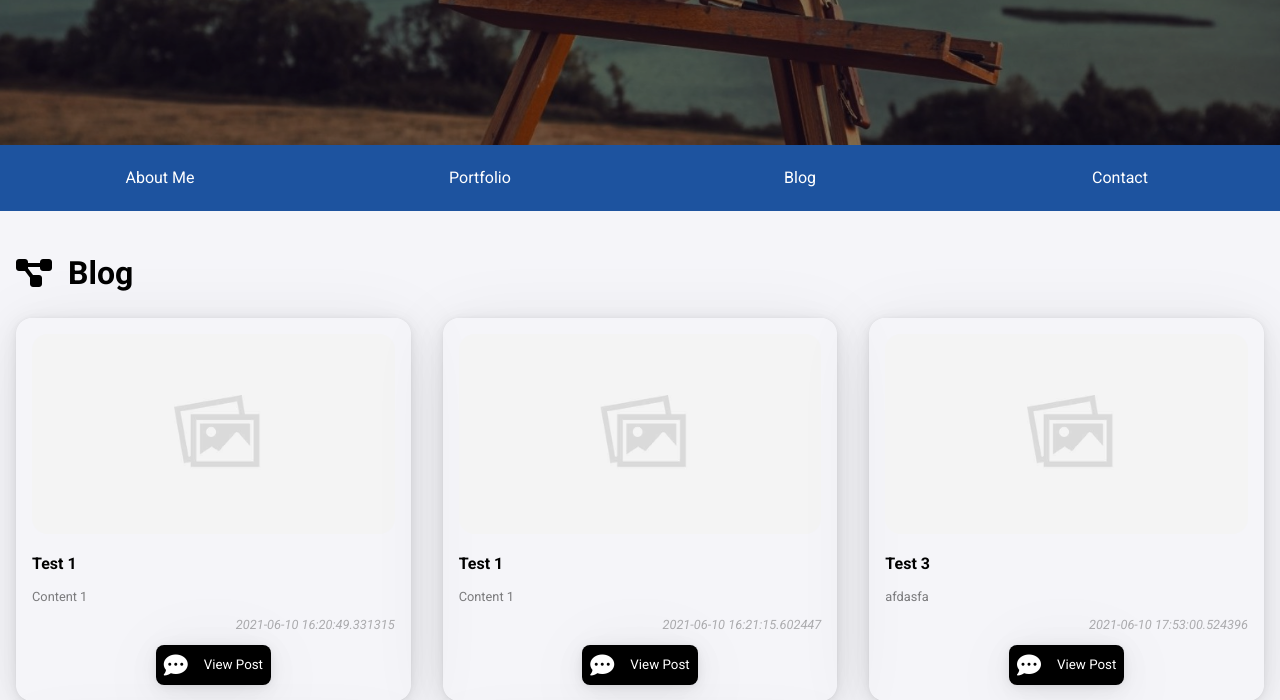
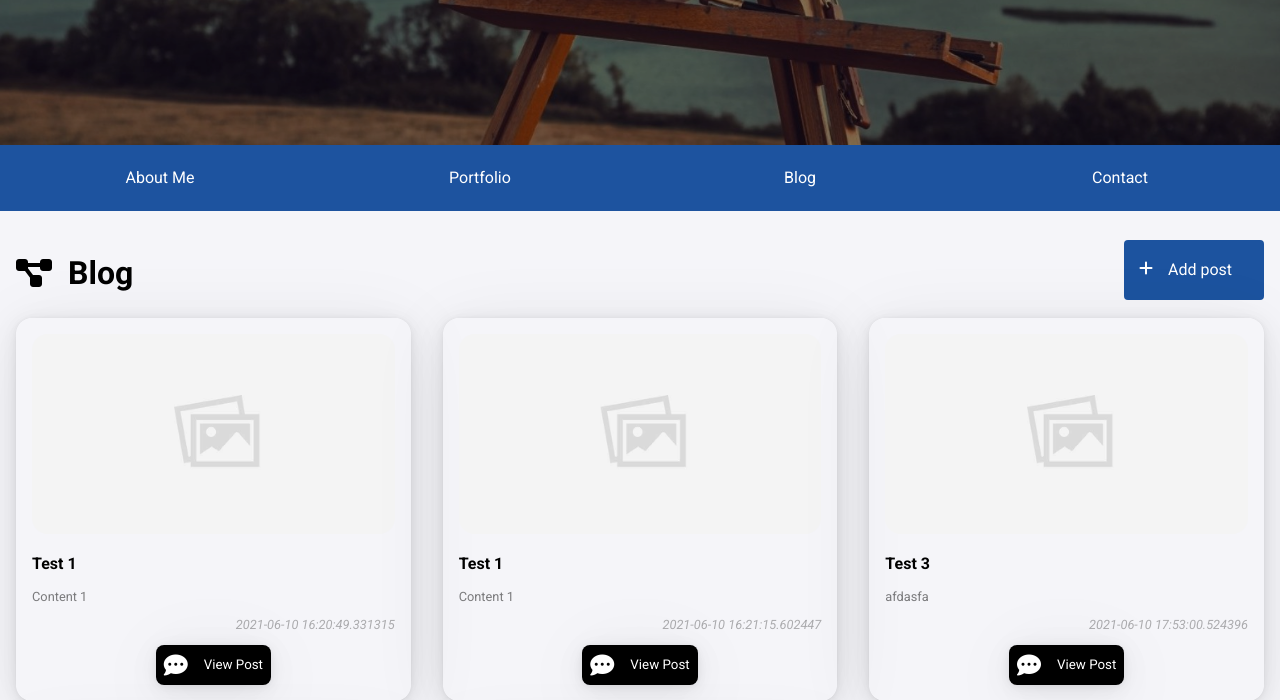
Before and after one commit to angelaw7/mlh-portfolio, a Flask app: page /blog in a window 1280 px wide. Shown: the part 685-1385 px from the top of the page. Run offline with Flask 2, Linux system fonts and the light colour scheme; data comes from the database, SQL or seed files in the repository; some libraries are stand-ins or nearby versions.

Commit message:
add blog button and social links

```diff
--- a/app/static/styles/main.css
+++ b/app/static/styles/main.css
@@ -305,15 +305,50 @@ form {
     letter-spacing: 0.2rem;
 }
 
-
+.socials{
+    text-align: center;
+}
 .socials-row {
     display: flex;
     align-content: center;
     justify-content: space-between;
     width: 50px;
+    margin-left: 88px;
 }
 
+.socials-div {
+    width: 30px;
+    height: 30px;
+    align-content: center;
+}
 .socials-icon {
     width: 30px;
     height: 30px;
+    color:hsl(215, 69%, 27%);
 }
+
+.section-title-block {
+    display: flex;
+    justify-content: space-between;
+}
+.add-blog {
+    display: flex;
+    background-color: #1C539F;
+    height: 60px;
+    width: 140px;
+    border-radius: 4px;
+    color: white;
+    text-align: center;
+    align-self: center;
+    margin-top: -5px;
+}
+
+.blog-text {
+    margin-top: 20px;
+}
+
+.blog-btn {
+    margin-top: 20px;
+    margin-left: 15px;
+    margin-right: 15px;
+}
--- a/app/templates/blog.html
+++ b/app/templates/blog.html
@@ -1,10 +1,16 @@
 {% extends "index.html" %}
 {% block content %}
 <section class="projects">
-  <h2 class="section-title">
-      <i class="fas fa-project-diagram"></i>
-      Blog
-  </h2>
+    <div class="section-title-block">
+        <h2 class="section-title">
+            <i class="fas fa-project-diagram"></i>
+            Blog
+        </h2>
+        <div onclick="location.href='new-blog';" class="add-blog" style="cursor: pointer;">
+            <i class="fas fa-plus blog-btn"></i><p class="blog-text">Add post</p>
+      </div>
+    </div>
+
   <div class="project-card-holder">
       {% for post in blog_posts %}
       <div class="project-card card">
--- a/app/templates/new_blog.html
+++ b/app/templates/new_blog.html
@@ -22,7 +22,7 @@
 
 <body>
     <div class="cancel">
-        <i onclick="window.location='/'" class="fas fa-window-close"></i>
+        <i onclick="window.location='/blog'" class="fas fa-window-close"></i>
     </div>
     <section class="content">
         <h1>Create Blog</h1>
```
Also changed, not shown: app/templates/contact.html (+10 -9 lines).
